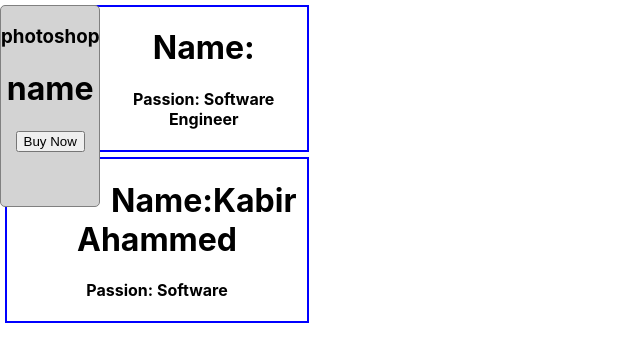
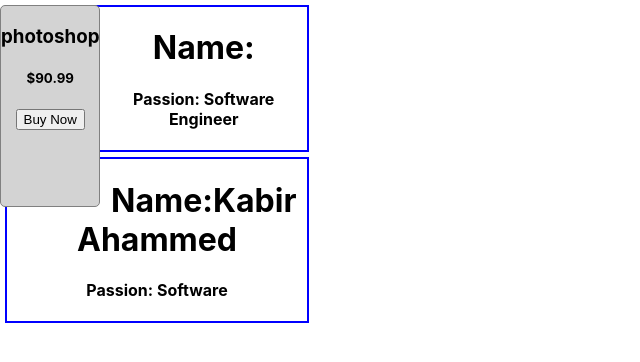
Before and after one commit to RianIslam/context-api-react, a React (Create React App) app: page / in a window 1280 px wide. Shown: the top 362 px of the page, without its empty margins (0-640 px from the left). Built offline with nearby package versions, Linux system fonts and the light colour scheme.

Commit message:
add some code

```diff
--- a/src/App.js
+++ b/src/App.js
@@ -4,7 +4,7 @@ function App() {
   const products =[{name:'photoshop', price:'$90.99'}]
   return (
     <div className="App">
-    <Product name={products[0].name}></Product>
+    <Product product={products[0]}></Product>
       <Person  job="Software Engineer"></Person>
       <Person name="Kabir Ahammed" job="Software"></Person>
     </div>
@@ -22,8 +22,8 @@ function Product(props){
   }
   return(
     <div style={productStyle}>
-      <h3>{props.name}</h3>
-      <h1>name</h1>
+      <h3>{props.product.name}</h3>
+      <h5>{props.product.price}</h5>
       <button>Buy Now</button>
     </div>
   )
```
